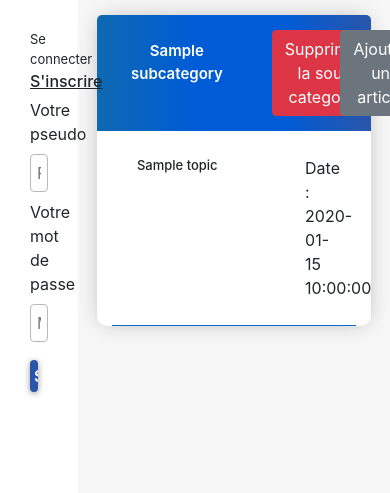
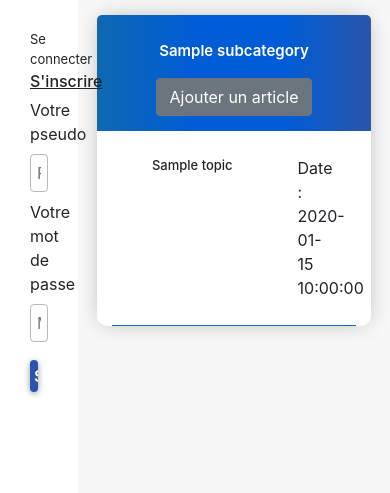
Before and after one commit to nicolas-benoit/tp-amigraf-forum, a PHP site: page /sub-categories.php?id=1 in a window 390 px wide; the page is wider, and only the part inside the window is pictured. Shown: the part 94-587 px from the top of that part. Run offline with PHP 8.4, Linux system fonts and the light colour scheme; tables that the repository leaves empty hold one stand-in row (values such as "Sample post"); a stand-in replaces the project's code that opens the database connection.

Commit message:
first part of responsive sub-categoeries

```diff
--- a/css/styles.css
+++ b/css/styles.css
@@ -402,7 +402,7 @@ p {
 .button_topic {
   display: flex;
   align-items: center;
-  justify-content: center;
+  justify-content: flex-end;
 }
 
 .addTopic,
@@ -432,7 +432,8 @@ p {
     height: auto;
   }
 
-  .blockButton {
+  .blockButton,
+  .button_topic {
     justify-content: center;
     margin-top: 5px;
   }
--- a/sub-categories.php
+++ b/sub-categories.php
@@ -35,20 +35,12 @@ if (empty($subcategory))
     <main>
       <div class="blocategorie">
         <div class="titrecat">
-          <div class="row">
-            <div class="col-7">
+          <div class="row m-0 p-0">
+            <div class="col-12 col-md-6">
               <p style="padding: 10px;"><?= $subcategory["name"] ?></p>
             </div>
-            <div class="col-3  text-right">
-              <button type="button" class="btn btn-danger">
-                Supprimer la sous categorie
-              </button>
-            </div>
-            <div class="col-2 text-right">
+            <div class="col-12 col-md-6 text-right button_topic">
               <a class="btn btn-secondary" href="ajout-article.php?id=<?= $subcategory['id'] ?>">Ajouter un article</a>
-            </div>
-            <div class="col-2 text-right">
-
             </div>
           </div>
 
@@ -61,7 +53,7 @@ if (empty($subcategory))
             <div class="col-12">
               <a class="topica" href="topic.php?id=<?= $topic["id"] ?>">
                 <div class="blocsouscat">
-                  <div class="row">
+                  <div class="row m-0 p-0">
                     <div class="col-9">
                       <p class="tittresouscat"><?= $topic["name"] ?></p>
                     </div>
```
